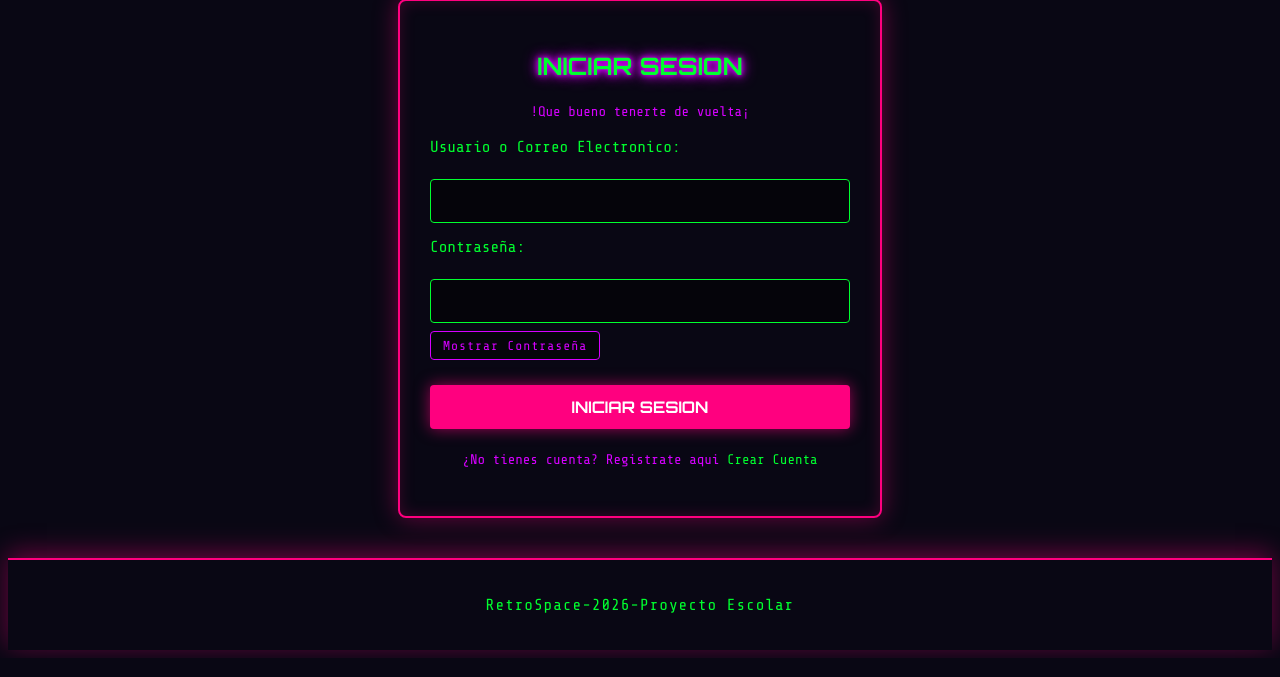
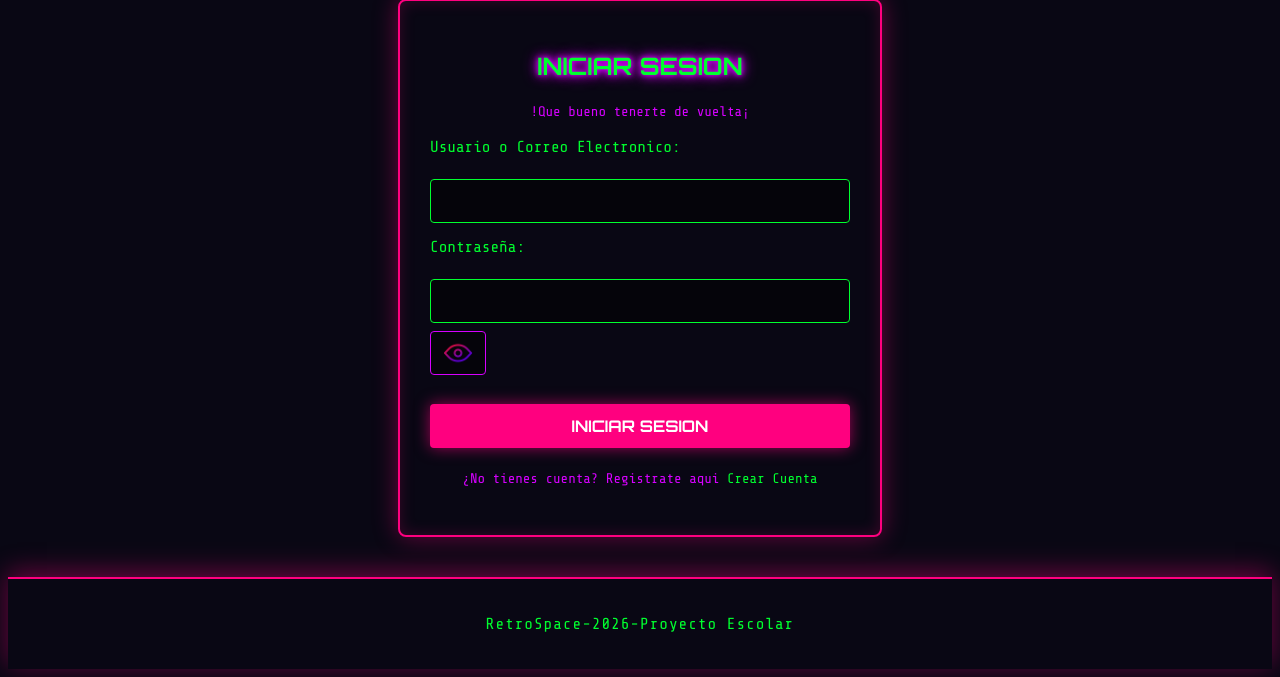
Before and after one commit to HEAVIhola3000/retrospace, a PHP site: page /login.html in a window 1280 px wide. Shown: the part 348-1025 px from the top of the page. Run offline with PHP 8.4, Linux system fonts and the light colour scheme.

Commit message:
Se agrego una funcion temporal para que al terminar de poner los datos en el iniciar sesion se pueda navegar entre los demas html, a su vez se agrego el ojito al iniciar sesion

```diff
--- a/amigos.html
+++ b/amigos.html
@@ -78,7 +78,7 @@
                   <img src="https://placehold.co/80x80" alt="Foto de usuario">
 
                   <p>AmigoEjem1</p>
-                  <button type="button">Ver perfil</button>
+                  <button type="button" class="vPerfil">Ver perfil</button>
 
                 </div>
 
@@ -86,7 +86,7 @@
                     <img src="https://placehold.co/80x80" alt="Foto de usuario">
 
                     <p>AmigoEjem2</p>
-                    <button type="button">Ver perfil</button>
+                    <button type="button" class="vPerfil">Ver perfil</button>
 
                 </div>
             </div>
--- a/css/login.css
+++ b/css/login.css
@@ -148,7 +148,7 @@ main a:hover {
     transform: translateY(-2px);
 }
 
-#mostrarContraseña{
+.lock{
     margin-top: 8px;
     padding: 6px 12px;
     background-color: #05040a;
@@ -162,10 +162,25 @@ main a:hover {
     transition: all 0.3s ease;
 }
 
-#mostrarContraseña:hover {
+.lock:hover {
     background-color: #D600FF;
     color: #05040a;
     box-shadow: 0 0 10px #D600FF, 0 0 20px #D600FF;
+}
+
+.input{
+    width: 30px;
+     margin-top: 8px;
+    padding: 6px 12px;
+    background-color: #05040a;
+    color: #D600FF;
+    font-family: 'Share Tech Mono', monospace;
+    font-size: 13px;
+    letter-spacing: 1px;
+    border: 1px solid #D600FF;
+    border-radius: 4px;
+    cursor: pointer;
+    transition: all 0.3s ease;
 }
 
 
--- a/login.html
+++ b/login.html
@@ -26,14 +26,13 @@
     <form id="FormularioInicioSesion" action=""method="post">
 
         <label for="Usuario">Usuario o Correo Electronico: </label><br>
-        <input type="text" id="Usuario" name="Usuario" required><br>
+        <input type="text" id="Usuario" name="Usuario"><br>
 
         <label for="Contraseña"> Contraseña: </label><br>
-        <input type="password" id="Contraseña" name="Contraseña" required><br>
+        <input type="password" id="Contraseña" name="Contraseña"><br>
 
-        <button id="mostrarContraseña">Mostrar Contraseña</button>
-
-        <input type="submit" value="INICIAR SESION">
+        <img class="input lock" src="includes/PwEye.png" alt="Mostrar contraseña">
+        <input type="submit" value="INICIAR SESION" id="IniciarCuenta">
 
     </form>
 
@@ -44,4 +43,5 @@
     <p>RetroSpace-2026-Proyecto Escolar</p>
     </footer>
 </body>
+<script src="js/login.js"></script>
 </html>
```
Also changed, not shown: js/amigos.js (+7 -0 lines), js/login.js (+38 -0 lines), js/registro.js (+5 -2 lines).
